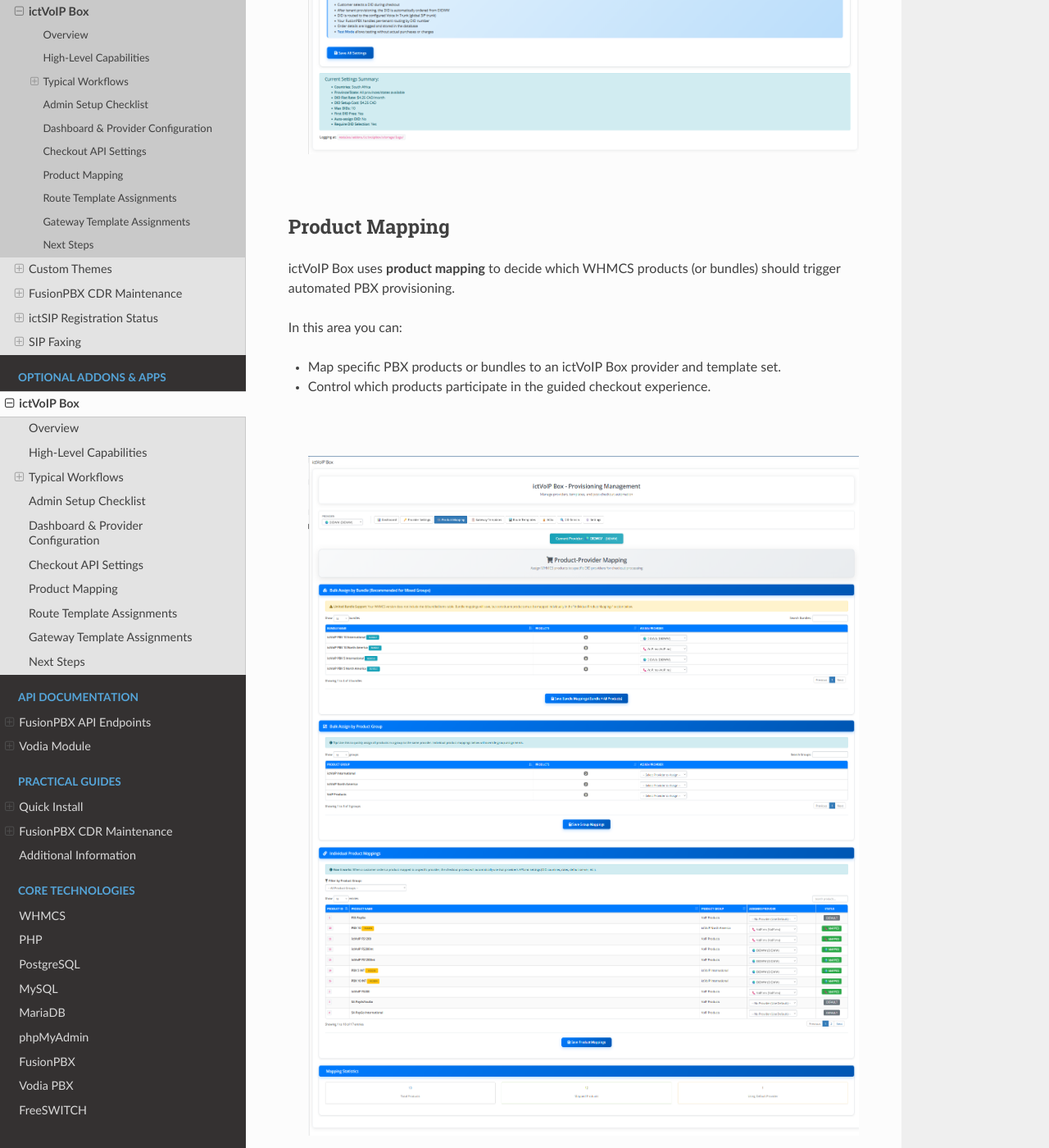
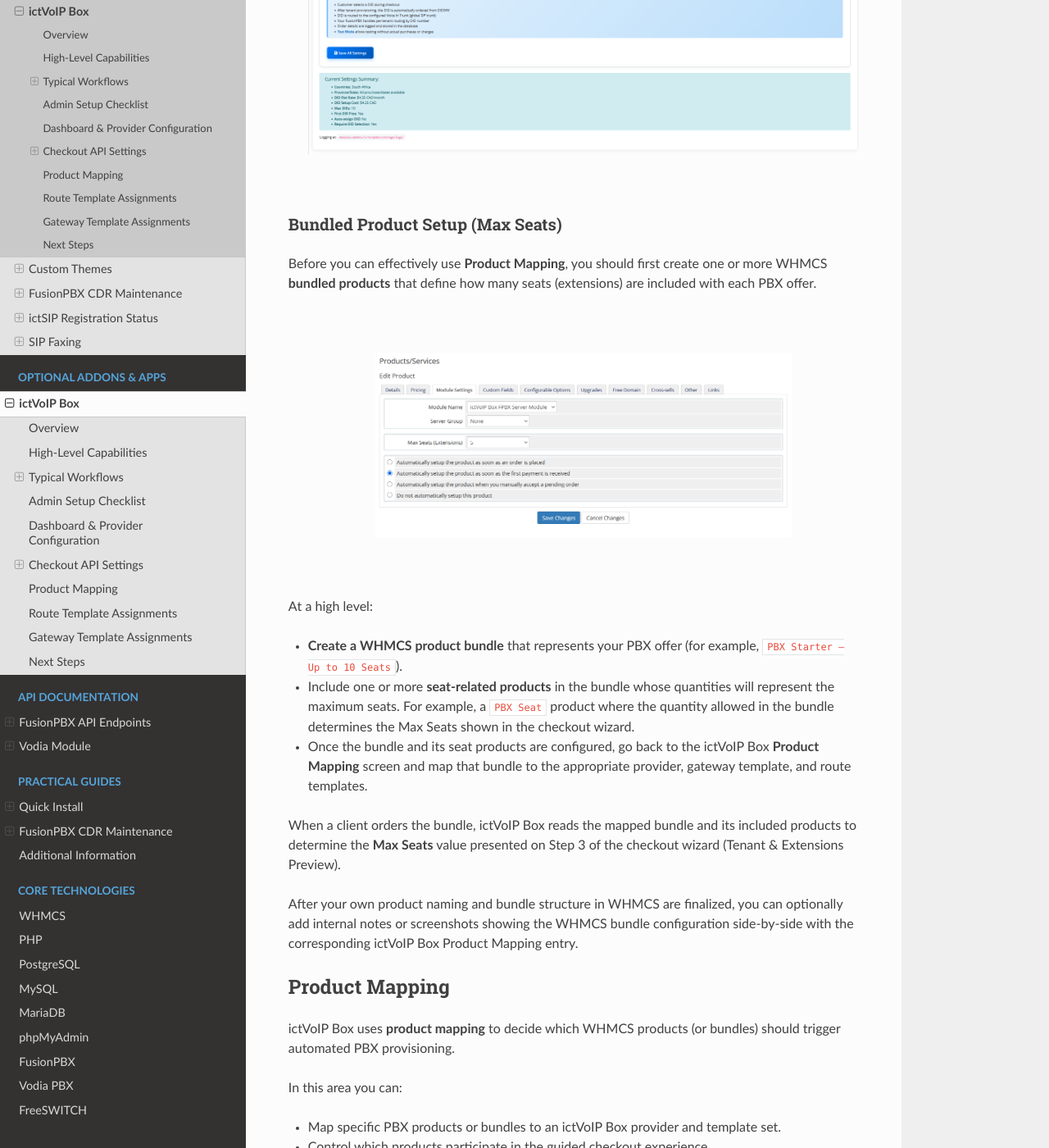
Before and after one commit to ictvoip/ictvoip-docs, a Sphinx documentation site: the page built from docs/source/ictvoipbox/ictvoipbox.rst, in a window 1280 px wide and 1400 px high, scrolled down 7542 px. Shown: the whole window at 82% size. Built offline with Sphinx 7.4.7 and the Read the Docs theme 3.1.0, drawn with Linux system fonts in a browser that asks for light colours; pages that are not in the unit, such as notebooks, are missing from menus.

Commit message:
add module settings

```diff
--- a/docs/source/ictvoipbox/ictvoipbox.rst
+++ b/docs/source/ictvoipbox/ictvoipbox.rst
@@ -196,6 +196,7 @@ Typical steps:
 
 |
 
+
 Checkout API Settings
 =====================
 
@@ -222,6 +223,44 @@ Typical uses:
 
 |
 
+Bundled Product Setup (Max Seats)
+---------------------------------
+
+Before you can effectively use **Product Mapping**, you should first
+create one or more WHMCS **bundled products** that define how many
+seats (extensions) are included with each PBX offer.
+
+|
+
+ .. image:: ../_static/images/admin/product_module_settings.png
+        :scale: 45%
+        :align: center
+        :alt: ictVoIP Box provider settings
+
+|
+
+At a high level:
+
+* **Create a WHMCS product bundle** that represents your PBX offer
+  (for example, ``PBX Starter – Up to 10 Seats``).
+* Include one or more **seat-related products** in the bundle whose
+  quantities will represent the maximum seats. For example, a
+  ``PBX Seat`` product where the quantity allowed in the bundle
+  determines the Max Seats shown in the checkout wizard.
+* Once the bundle and its seat products are configured, go back to the
+  ictVoIP Box **Product Mapping** screen and map that bundle to the
+  appropriate provider, gateway template, and route templates.
+
+When a client orders the bundle, ictVoIP Box reads the mapped bundle
+and its included products to determine the **Max Seats** value
+presented on Step 3 of the checkout wizard (Tenant & Extensions
+Preview).
+
+After your own product naming and bundle structure in WHMCS are
+finalized, you can optionally add internal notes or screenshots showing
+the WHMCS bundle configuration side-by-side with the corresponding
+ictVoIP Box Product Mapping entry.
+
 Product Mapping
 ===============
 
@@ -242,6 +281,7 @@ In this area you can:
         :alt: ictVoIP Box product mapping
 
 |
+
 
 Route Template Assignments
 ==========================
```
Also changed, not shown: docs/source/_static/images/admin/product_module_settings.png (added).
